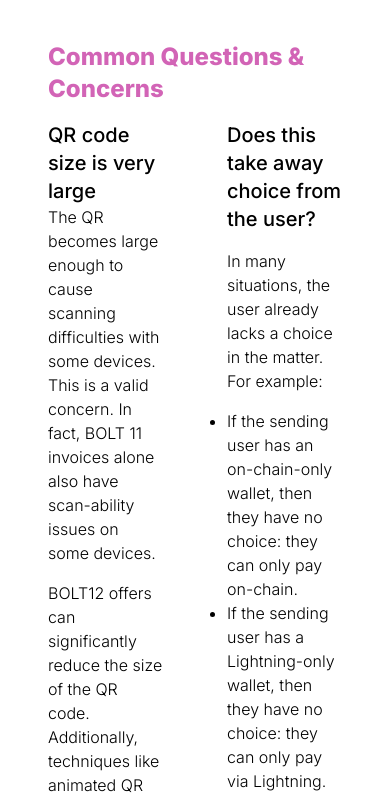
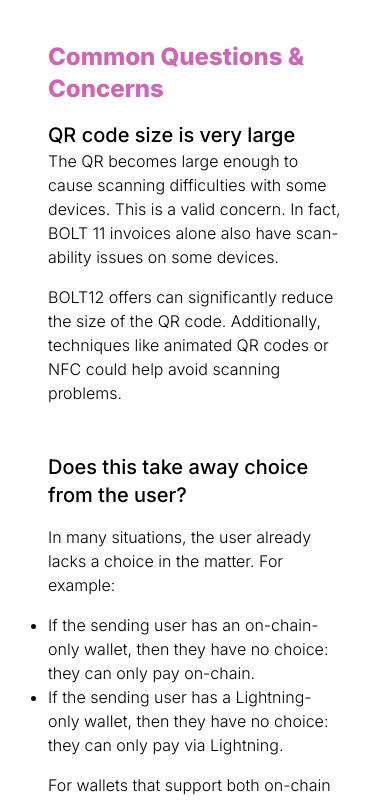
Before and after one commit to sbddesign/bip21-site, a Next.js app: page / in a window 390 px wide. Shown: the part 8600-9400 px from the top of the page. Built offline with nearby package versions, Linux system fonts and the light colour scheme.

Commit message:
Responsive fix for FAQ section

```diff
--- a/pages/index.js
+++ b/pages/index.js
@@ -188,7 +188,7 @@
 
           <div>
             <h2 className="text-bpr-purple mb-4">Common Questions &amp; Concerns</h2>
-            <div className="flex flex-row m-0 gap-16">
+            <div className="flex flex-col md:flex-row m-0 gap-8 md:gap-16">
               <div className="basis-6/12">
                 <h3>QR code size is very large</h3>
 
```
